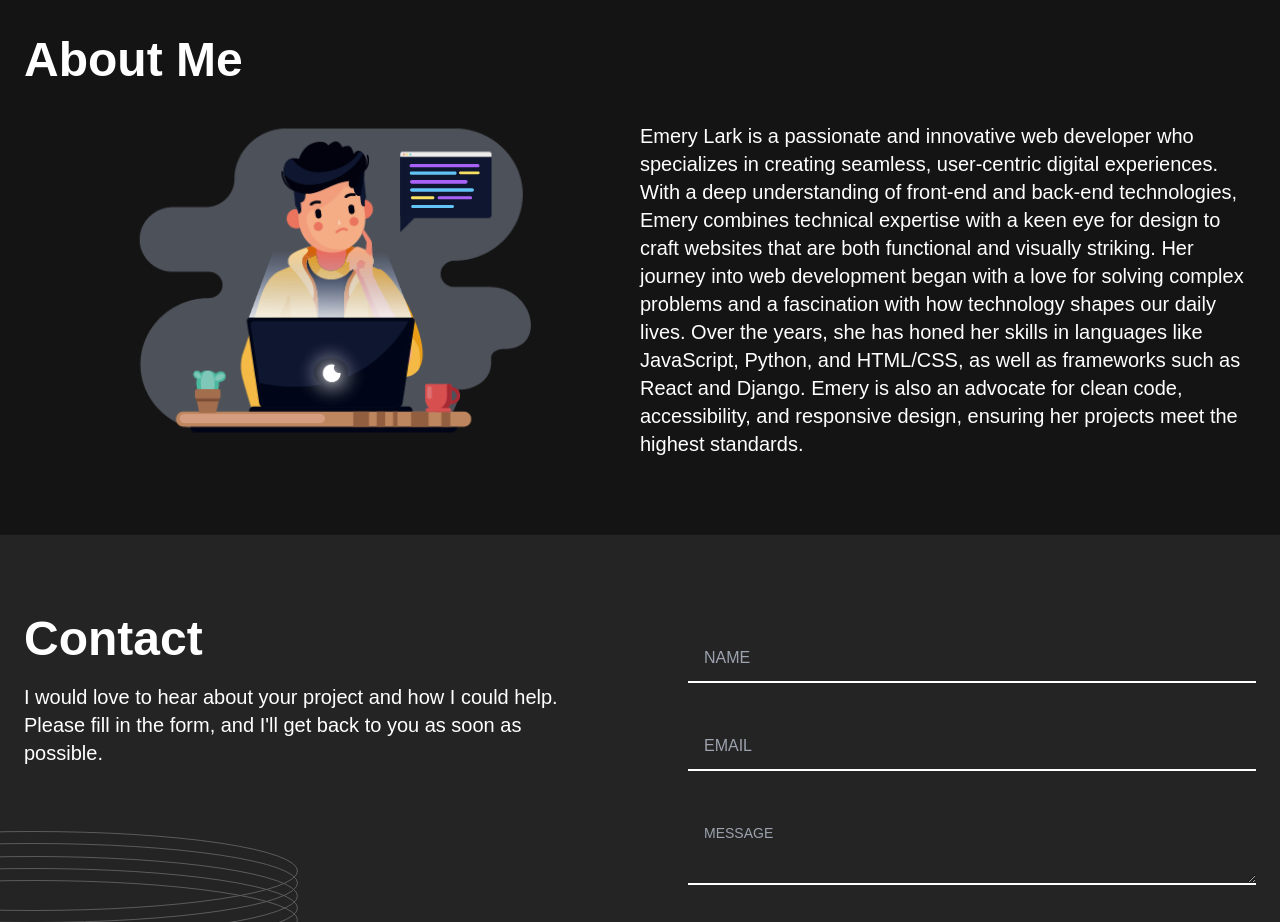
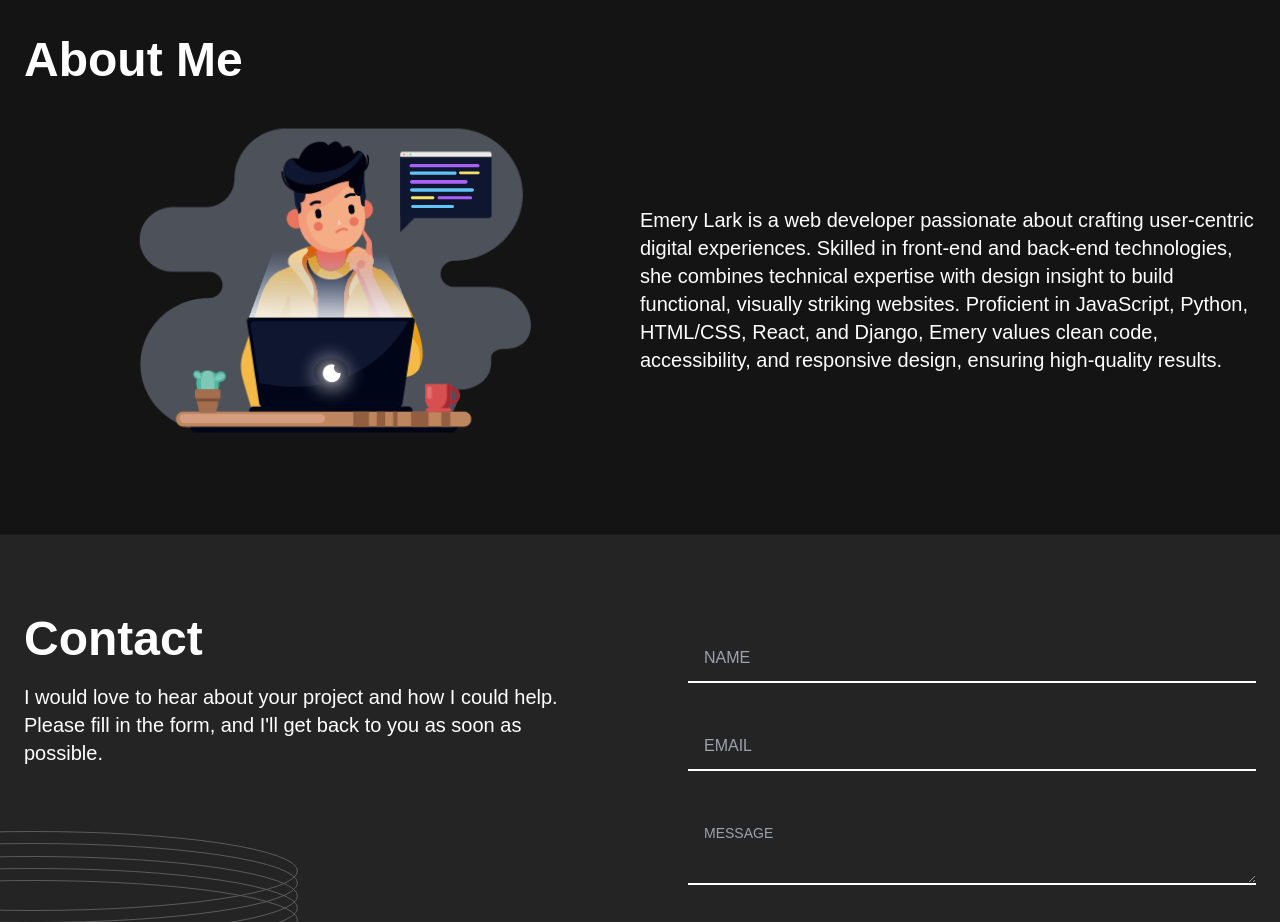
Before and after one commit to ratib54/emerlylark, a React (Create React App) app: page / in a window 1280 px wide. Shown: the part 1400-2322 px from the top of the page. Built offline with nearby package versions, Linux system fonts and the light colour scheme.

Commit message:
about change

```diff
--- a/src/Components/About.js
+++ b/src/Components/About.js
@@ -1,16 +1,20 @@
-import React from 'react';
+import React from "react";
 import Lottie from "lottie-react";
 import animation from "../Assets/18123-developer.json";
 const About = () => {
-
   return (
-        <section id='about' className='py-10 relative'>
-            <h1 className='text-4xl md:text-5xl font-bold mt-20 '>About Me</h1>
+    <section id="about" className="py-10 relative">
+      <h1 className="text-4xl md:text-5xl font-bold mt-20 ">About Me</h1>
 
       <div className="grid grid-cols-1 md:grid-cols-2 items-center justify-center">
-                <Lottie className='lg:w-2/3 md:mx-auto' animationData={animation} />
-                <p className='text-xl'>Emery Lark is a passionate and innovative web developer who specializes in creating seamless, user-centric digital experiences. With a deep understanding of front-end and back-end technologies, Emery combines technical expertise with a keen eye for design to craft websites that are both functional and visually striking.
-                    Her journey into web development began with a love for solving complex problems and a fascination with how technology shapes our daily lives. Over the years, she has honed her skills in languages like JavaScript, Python, and HTML/CSS, as well as frameworks such as React and Django. Emery is also an advocate for clean code, accessibility, and responsive design, ensuring her projects meet the highest standards.
+        <Lottie className="lg:w-2/3 md:mx-auto" animationData={animation} />
+        <p className="text-xl">
+          Emery Lark is a web developer passionate about crafting user-centric
+          digital experiences. Skilled in front-end and back-end technologies,
+          she combines technical expertise with design insight to build
+          functional, visually striking websites. Proficient in JavaScript,
+          Python, HTML/CSS, React, and Django, Emery values clean code,
+          accessibility, and responsive design, ensuring high-quality results.
         </p>
       </div>
     </section>
```
Lines whose indentation alone changed are shown as unchanged.
